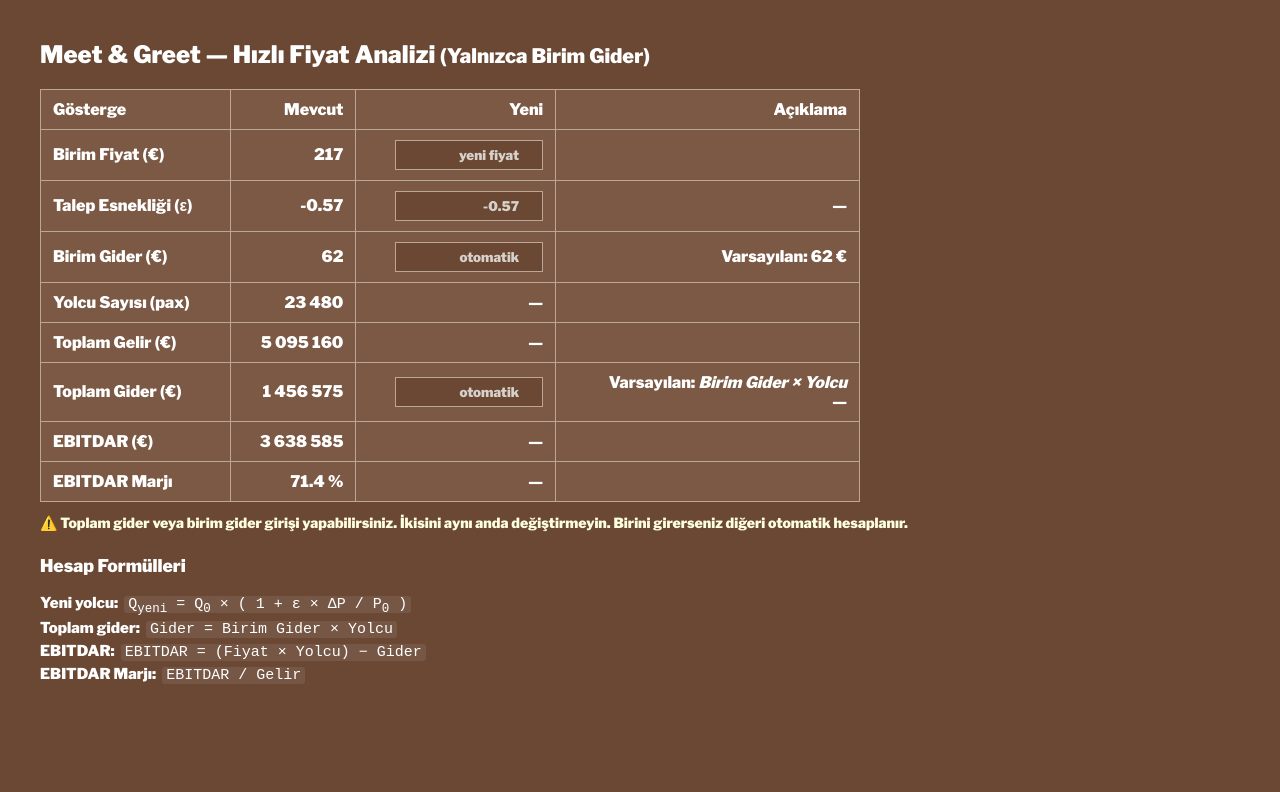
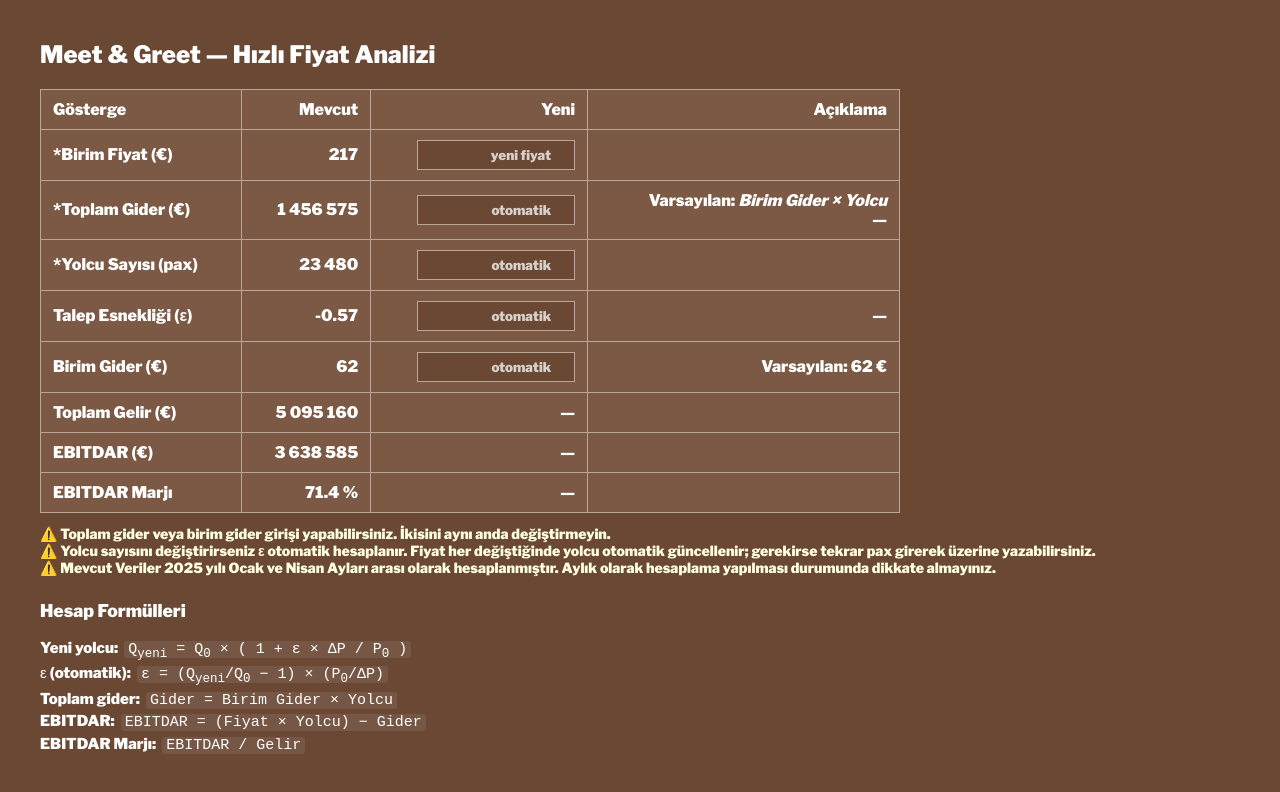
Before and after one commit to gudpenguen/EDITBAR, a plain HTML site: page index.html in a window 1280 px wide. Drawn offline with nearby package versions, Linux system fonts and the light colour scheme.

Commit message:
Update index.html

```diff
--- a/index.html
+++ b/index.html
@@ -2,20 +2,21 @@
 <html lang="tr">
 <head>
 <meta charset="UTF-8">
-<title>M&G Fiyat / Yolcu / EBITDAR (Yalnızca Birim Gider)</title>
+<title>M&G Fiyat / Yolcu / EBITDAR (Dinamik Pax‑Epsilon)</title>
 
 <link href="https://fonts.googleapis.com/css2?family=Libre+Franklin:wght@900&display=swap" rel="stylesheet">
 <style>
  :root{--brown:#7b5944;--brown-dark:#6a4834;--border:#bca697;--white:#fff}
  body{font-family:"Century","Libre Franklin",sans-serif;background:var(--brown-dark);color:var(--white);margin:40px}
  h2{margin-top:0;font-weight:900}
- table{width:820px;border-collapse:collapse;background:var(--brown)}
+ table{width:860px;border-collapse:collapse;background:var(--brown)}
  th,td{border:1px solid var(--border);padding:10px 12px;text-align:right;font-weight:900}
  th:first-child,td:first-child{text-align:left}
- input{width:130px;padding:6px 8px;background:var(--brown-dark);border:1px solid var(--border);color:var(--white);font-family:inherit;font-weight:900;text-align:right}
+ input{width:140px;padding:6px 8px;background:var(--brown-dark);border:1px solid var(--border);color:var(--white);font-family:inherit;font-weight:900;text-align:right}
  input::placeholder{color:#d8d0ca}
+ input[readonly]{color:#d8d0ca}
  .num{font-weight:900}
- section{max-width:820px;margin-top:22px;line-height:1.45;font-size:15px}
+ section{max-width:860px;margin-top:22px;line-height:1.45;font-size:15px}
  section h3{margin:8px 0 4px;font-weight:900}
  ul{margin:4px 0 8px 16px;padding:0}
  code{background:rgba(255,255,255,0.08);padding:0 4px;border-radius:3px}
@@ -24,23 +25,39 @@
 </head>
 <body>
 
-<h2>Meet &amp; Greet — Hızlı Fiyat Analizi <small>(Yalnızca Birim Gider)</small></h2>
+<h2>Meet &amp; Greet — Hızlı Fiyat Analizi</h2>
 
 <table>
 <thead>
 <tr><th>Gösterge</th><th>Mevcut</th><th>Yeni</th><th>Açıklama</th></tr>
 </thead>
 <tbody>
+<!-- 1) Birim Fiyat -->
 <tr>
-  <td>Birim Fiyat (€)</td>
+  <td>*Birim Fiyat (€)</td>
   <td class="num" id="oldPrice">217</td>
-  <td><input type="number" id="newPrice" placeholder="yeni fiyat" oninput="calc()"></td>
+  <td><input type="number" id="newPrice" placeholder="yeni fiyat" oninput="priceChanged()"></td>
   <td></td>
 </tr>
+<!-- 2) Toplam Gider -->
+<tr>
+  <td>*Toplam Gider (€)</td>
+  <td class="num" id="oldCost">1 456 575</td>
+  <td><input type="number" id="newCostInput" placeholder="otomatik" oninput="calc()"></td>
+  <td>Varsayılan: <em>Birim&nbsp;Gider × Yolcu</em><br><span id="autoCostInfo">—</span></td>
+</tr>
+<!-- 3) Yolcu Sayısı -->
+<tr>
+  <td>*Yolcu Sayısı (pax)</td>
+  <td class="num" id="oldPax">23 480</td>
+  <td><input type="number" id="newPaxInput" placeholder="otomatik" oninput="paxChanged()"></td>
+  <td></td>
+</tr>
+<!-- Remaining rows keep previous order -->
 <tr>
   <td>Talep Esnekliği (ε)</td>
   <td class="num" id="oldEps">-0.57</td>
-  <td><input type="number" step="0.01" id="newEps" placeholder="-0.57" oninput="calc()"></td>
+  <td><input type="number" id="newEps" placeholder="otomatik" readonly></td>
   <td class="num" id="epsPct">—</td>
 </tr>
 <tr>
@@ -49,25 +66,19 @@
   <td><input type="number" id="unitCostInput" placeholder="otomatik" oninput="calc()"></td>
   <td><span id="unitCostInfo">Varsayılan: 62 €</span></td>
 </tr>
-<tr><td>Yolcu Sayısı (pax)</td><td class="num" id="oldPax">23 480</td><td class="num" id="newPax">—</td><td></td></tr>
 <tr><td>Toplam Gelir (€)</td><td class="num" id="oldRev">5 095 160</td><td class="num" id="newRev">—</td><td></td></tr>
-<tr>
-  <td>Toplam Gider (€)</td>
-  <td class="num" id="oldCost">1 456 575</td>
-  <td><input type="number" id="newCostInput" placeholder="otomatik" oninput="calc()"></td>
-  <td>Varsayılan: <em>Birim&nbsp;Gider × Yolcu</em><br><span id="autoCostInfo">—</span></td>
-</tr>
 <tr><td>EBITDAR (€)</td><td class="num" id="oldEbit">3 638 585</td><td class="num" id="newEbit">—</td><td></td></tr>
 <tr><td>EBITDAR Marjı</td><td class="num" id="oldMarj">71.4 %</td><td class="num" id="newMarj">—</td><td></td></tr>
 </tbody>
 </table>
 
-<p class="warning">⚠️ Toplam gider <strong>veya</strong> birim gider girişi yapabilirsiniz. <strong>İkisini aynı anda değiştirmeyin.</strong> Birini girerseniz diğeri otomatik hesaplanır.</p>
+<p class="warning">⚠️ Toplam gider <strong>veya</strong> birim gider girişi yapabilirsiniz. <strong>İkisini aynı anda değiştirmeyin.</strong><br>⚠️ Yolcu sayısını değiştirirseniz ε otomatik hesaplanır. Fiyat her değiştiğinde yolcu otomatik güncellenir; gerekirse tekrar pax girerek üzerine yazabilirsiniz.<br>⚠️ Mevcut Veriler 2025 yılı Ocak ve Nisan Ayları arası olarak hesaplanmıştır. Aylık olarak hesaplama yapılması durumunda dikkate almayınız.</p>
 
 <section>
 <h3>Hesap Formülleri</h3>
 <p>
   Yeni yolcu:&nbsp; <code>Q<sub>yeni</sub> = Q<sub>0</sub> × ( 1 + ε × ΔP / P<sub>0</sub> )</code><br>
+  ε (otomatik):&nbsp; <code>ε = (Q<sub>yeni</sub>/Q<sub>0</sub> − 1) × (P<sub>0</sub>/ΔP)</code><br>
   Toplam gider:&nbsp; <code>Gider = Birim&nbsp;Gider × Yolcu</code><br>
   EBITDAR:&nbsp; <code>EBITDAR = (Fiyat × Yolcu) − Gider</code><br>
   EBITDAR&nbsp;Marjı:&nbsp; <code>EBITDAR&nbsp;/&nbsp;Gelir</code>
@@ -75,79 +86,44 @@
 </section>
 
 <script>
-const P0   = 217;
-const Q0   = 23480;
-const U0   = 62;
+const P0 = 217;
+const Q0 = 23480;
+const U0 = 62;
 const EPS0 = -0.57;
 
-function fmt(num, d = 0){
-  return num.toLocaleString('tr-TR',{minimumFractionDigits:d,maximumFractionDigits:d});
-}
+function fmt(n,d=0){return n.toLocaleString('tr-TR',{minimumFractionDigits:d,maximumFractionDigits:d});}
+
+function priceChanged(){document.getElementById('newPaxInput').value='';calc();}
+function paxChanged(){calc();}
 
 function calc(){
-  const priceInput = document.getElementById('newPrice');
-  const pVal = parseFloat(priceInput.value.replace(',', '.'));
-  if(isNaN(pVal) || pVal <= 0){
-    clearOutputs();
-    return;
-  }
-
-  const epsInput = document.getElementById('newEps');
-  const eVal = epsInput.value ? parseFloat(epsInput.value.replace(',', '.')) : EPS0;
-  document.getElementById('epsPct').textContent = fmt(eVal*100,1)+' %';
-
-  const unitInput = document.getElementById('unitCostInput');
-  const unitVal   = unitInput.value.replace(',', '.');
-  let   unitCost  = unitVal ? parseFloat(unitVal) : U0;
-
-  // Yolcu & Gelir
-  const priceChg = (pVal-P0)/P0;
-  const newPax   = Math.round(Q0*(1 + eVal*priceChg));
-  const rev      = pVal * newPax;
-
-  // Gider & implied unit cost
-  const costInput = document.getElementById('newCostInput');
-  const costVal   = costInput.value.replace(',', '.');
-  const manualCost= costVal ? parseFloat(costVal) : NaN;
-
-  let cost, impliedUnit;
-  if(isNaN(manualCost)){
-    cost = unitCost * newPax;
-    impliedUnit = unitCost;
-  }else{
-    cost = manualCost;
-    impliedUnit = newPax ? cost/newPax : 0;
-    unitCost = impliedUnit;
-    unitInput.value = fmt(impliedUnit,2);
-  }
-
-  // Update placeholders dynamically
-  if(!unitInput.value){
-    unitInput.placeholder = fmt(impliedUnit,2);
-  }
-  if(!costInput.value){
-    costInput.placeholder = 'otomatik';
-  }
-
-  document.getElementById('unitCostInfo').textContent = 'Varsayılan: ' + fmt(impliedUnit,2)+' €';
-  document.getElementById('autoCostInfo').textContent = fmt(cost,0)+' €';
-
-  // EBITDAR & marj
-  const ebit = rev - cost;
-  const marj = rev ? ebit / rev : 0;
-
-  document.getElementById('newPax').textContent  = fmt(newPax);
-  document.getElementById('newRev').textContent  = fmt(rev,0);
-  document.getElementById('newEbit').textContent = fmt(ebit,0);
-  document.getElementById('newMarj').textContent = fmt(marj*100,1)+' %';
+  const priceVal = parseFloatOrNull('newPrice');
+  if(priceVal===null||priceVal<=0){clearOutputs();return;}
+  const unitVal = parseFloatOrNull('unitCostInput');
+  const unitCost = unitVal!==null?unitVal:U0;
+  const paxVal = parseIntOrNull('newPaxInput');
+  const deltaP = priceVal-P0;
+  let epsilon,newPax;
+  if(paxVal!==null){epsilon=(deltaP!==0)?((paxVal/Q0)-1)*(P0/deltaP):EPS0;newPax=paxVal;}else{epsilon=EPS0;newPax=Math.round(Q0*(1+epsilon*deltaP/P0));document.getElementById('newPaxInput').placeholder=fmt(newPax);}
+  document.getElementById('newEps').value=fmt(epsilon,2);
+  document.getElementById('epsPct').textContent=fmt(epsilon*100,1)+' %';
+  const costManual=parseFloatOrNull('newCostInput');
+  const cost=costManual!==null?costManual:unitCost*newPax;
+  if(costManual===null){document.getElementById('newCostInput').placeholder='otomatik';}
+  const impliedUnit=cost/newPax;
+  if(unitVal===null){document.getElementById('unitCostInput').placeholder=fmt(impliedUnit,2);}
+  document.getElementById('unitCostInfo').textContent='Varsayılan: '+fmt(impliedUnit,2)+' €';
+  document.getElementById('autoCostInfo').textContent=fmt(cost,0)+' €';
+  const rev=priceVal*newPax;
+  const ebit=rev-cost;
+  const marj=rev?ebit/rev:0;
+  document.getElementById('newRev').textContent=fmt(rev,0);
+  document.getElementById('newEbit').textContent=fmt(ebit,0);
+  document.getElementById('newMarj').textContent=fmt(marj*100,1)+' %';
 }
-
-function clearOutputs(){
-  ['newPax','newRev','newEbit','newMarj'].forEach(id=>document.getElementById(id).textContent='—');
-  document.getElementById('autoCostInfo').textContent='—';
-  document.getElementById('unitCostInfo').textContent='Varsayılan: 62 €';
-  document.getElementById('unitCostInput').placeholder='otomatik';
-}
+function parseFloatOrNull(id){const v=document.getElementById(id).value.replace(',', '.');return v?parseFloat(v):null;}
+function parseIntOrNull(id){const v=document.getElementById(id).value.replace(',', '.');return v?parseInt(v):null;}
+function clearOutputs(){['newRev','newEbit','newMarj'].forEach(i=>document.getElementById(i).textContent='—');document.getElementById('epsPct').textContent='—';document.getElementById('unitCostInfo').textContent='Varsayılan: 62 €';document.getElementById('autoCostInfo').textContent='—';}
 </script>
 
 </body>
```
